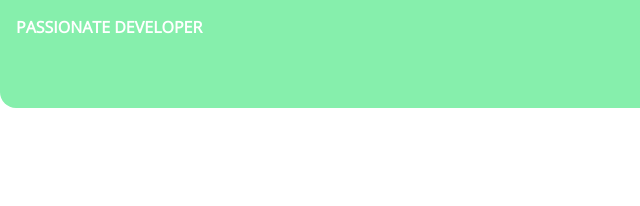
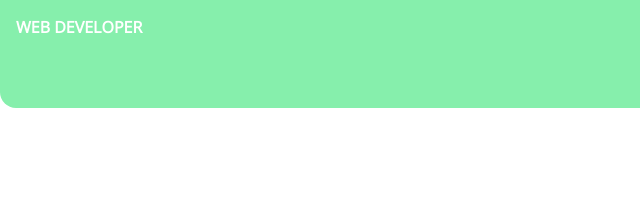
Before and after one commit to pranav456/My-Portfolio, a plain HTML site: page blogs.html in a window 1280 px wide. Shown: the top 206 px of the page, 0-640 px from the left. Drawn offline with nearby package versions, Linux system fonts and the light colour scheme.

Commit message:
refactor: nav bar

```diff
--- a/blogs.html
+++ b/blogs.html
@@ -9,7 +9,7 @@
   </head>
   <body>
     <nav class="navigation container">
-      <div class="nav-brand">PASSIONATE DEVELOPER</div>
+      <div class="nav-brand">WEB DEVELOPER</div>
       <ul class="list-non-bullet nav-pills">
         <li class="list-item-inline">
           <a class="link" href="/">home</a>
```
Also changed, not shown: projects.html (+1 -1 lines).
